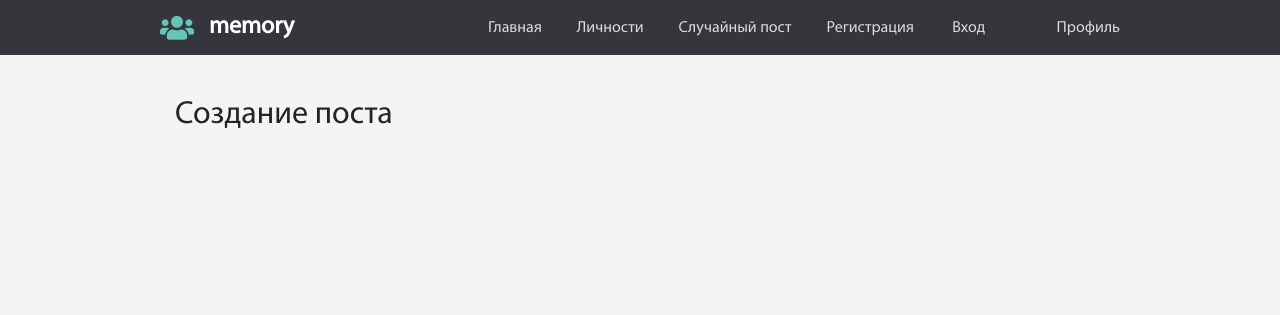
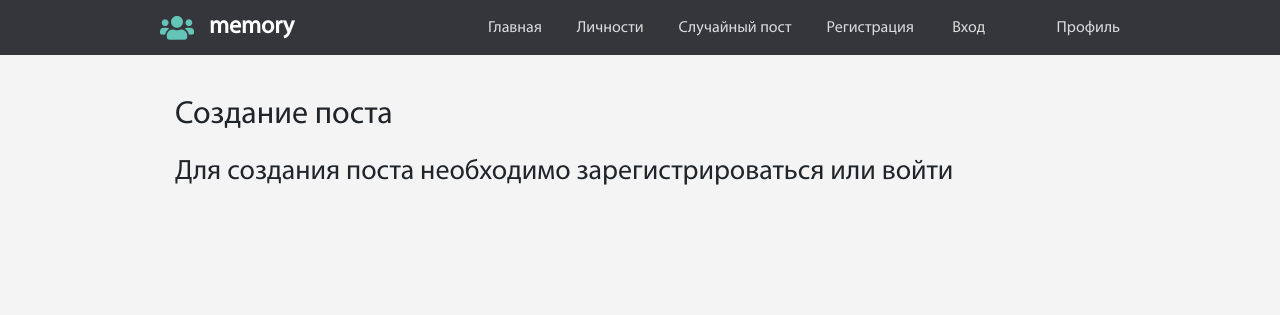
Before and after one commit to Denisova55/memory, a Django app: page /create_new_post/ in a window 1280 px wide. Shown: the top 315 px of the page. Run offline with Django 3.2, Linux system fonts and the light colour scheme; some libraries are stand-ins or nearby versions.

Commit message:
Добавляет условие при просмотре страницы создания поста незарегистрированным пользователям

```diff
--- a/mysite/templates/mysite/create_new_post.html
+++ b/mysite/templates/mysite/create_new_post.html
@@ -39,5 +39,7 @@
 
     <button type="submit" class="btn btn-dark">Создать</button>
 </form>
+{% else %}
+<h3>Для создания поста необходимо зарегистрироваться или войти</h3>
 {% endif %}
 {% endblock %}
```
